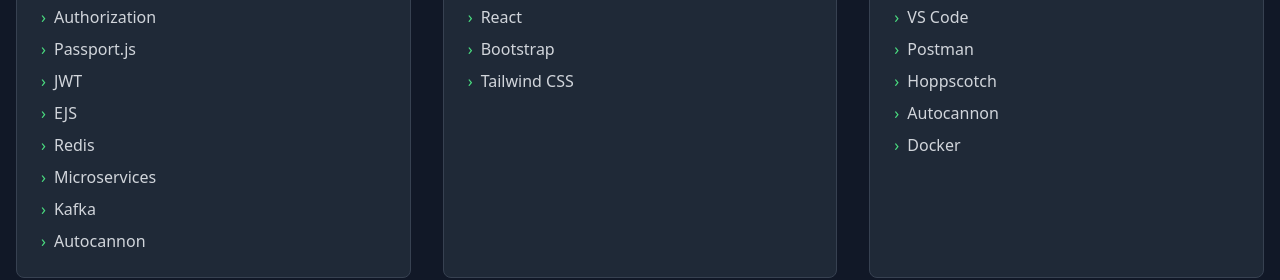
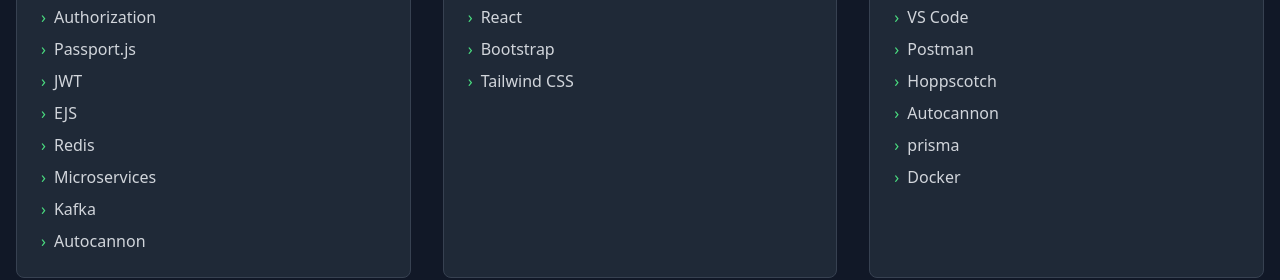
Before and after one commit to Ajitwaman980/portfolio, a React (Vite) app: page / in a window 1280 px wide. Shown: the part 1000-1280 px from the top of the page. Built offline with nearby package versions, Linux system fonts and the light colour scheme.

Commit message:
frontend working

```diff
--- a/src/component/Skills.jsx
+++ b/src/component/Skills.jsx
@@ -53,6 +53,7 @@
         "Postman",
         "Hoppscotch",
         "Autocannon",
+        "prisma",
         "Docker",
       ],
     },
```
